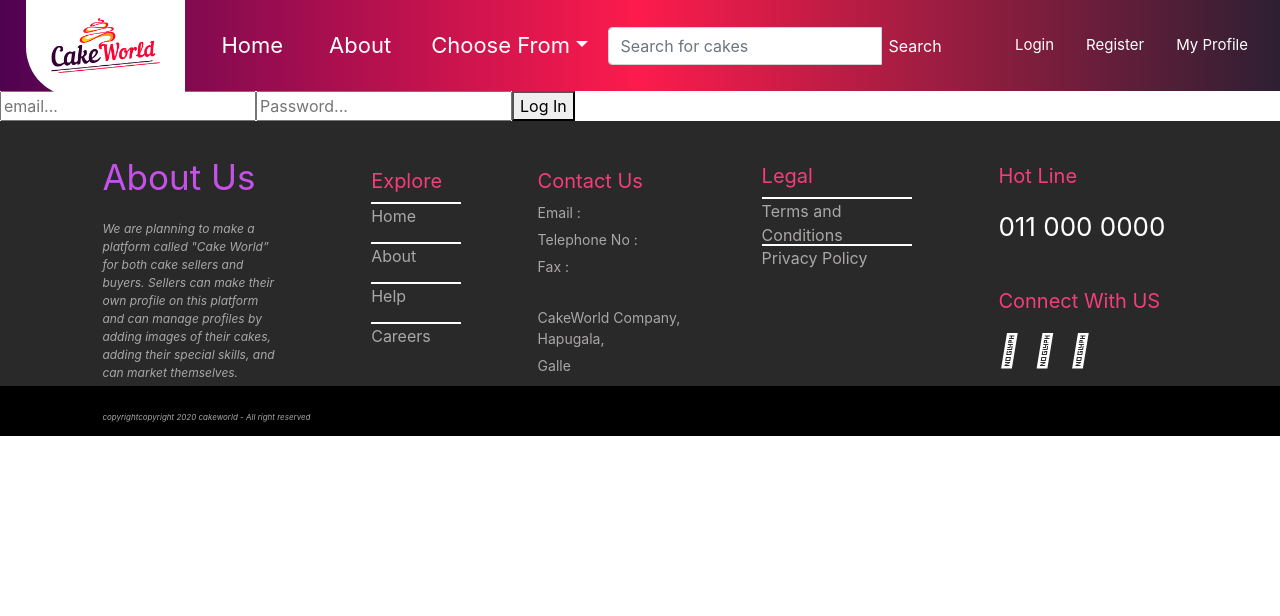
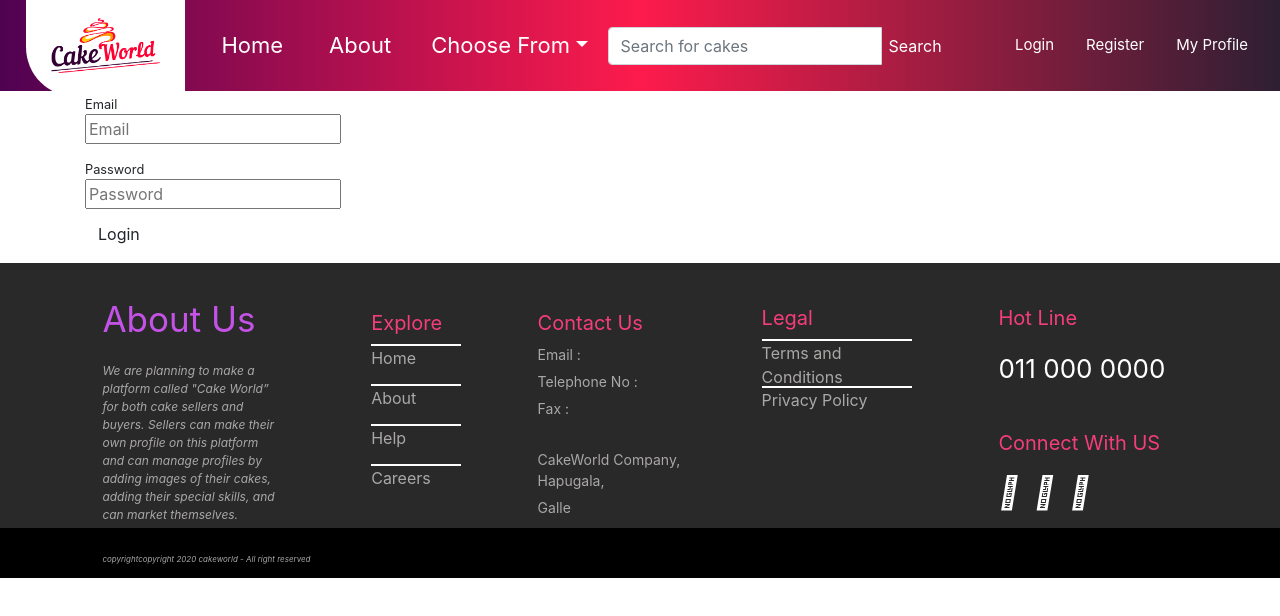
Before and after one commit to dumindack/Front_End, a React (Create React App) app: page /Login in a window 1280 px wide. Shown: the top 616 px of the page. Built offline with nearby package versions, Linux system fonts and the light colour scheme.

Commit message:
Update Login

```diff
--- /dev/null
+++ b/src/Actions/Auth.js
@@ -0,0 +1,23 @@
+import axois from 'axios';
+
+export const login = async (email, password) => {
+    const config = {
+        headers: { "Content-Type": "application/json" }
+    };
+
+    const body = JSON.stringify({ email, password });
+
+    try {
+         await axois.post("https://localhost:44305/api/Buyers/login", body, config)
+         .then(res => {return res.status});
+
+
+
+    } catch (error) {
+        alert(" Please Check your Email and Password again");
+        console.log(error);
+
+    }
+
+
+};
--- a/src/components/Login.js
+++ b/src/components/Login.js
@@ -1,35 +1,75 @@
-import React, { Component } from 'react'
-import App from '../App'
+import React, { Fragment, useState } from "react";
+import { Link } from "react-router-dom";
+import { Route,Router} from "react-router-dom";
+import { login } from '../Actions/Auth';
+import ReactDOM from 'react-dom'
+
+const Login = () => {
+  const [formData, setFromData] = useState(
+      {
+          email: '',
+          password: '',
+      }
+  );
+
+  const { email, password } = formData;
+
+  const onChange = e => setFromData({ ...formData, [e.target.name]: e.target.value })
+
+  const onSubmit = async e => {
+    e.preventDefault();
+
+    if (login(email, password)){
+      console.log("Place")
+
+
+        ReactDOM.render(
+        <Router>
+
+        </Router>
+
+      )
+
+    }
+
+
+};
 
 
 
-class Login extends React.Component {
-    state={
-        email:'',
-        pwd:''
-    }
+  return (
+    <Fragment>
+      <section className="container">
 
-    handleChange = (e) => {
-        const {name,value} = e.target
-        this.setState({[name]:value})
-    }
-
-    handleChange = (e) => {
-        e.preventDefault()
-    }
-    render(){
-        return(
-            <div>
-                <div>
-                 <form onSubmit = {this.handleSubmit}>
-                    <input type='email' name='email' placeholder='email...' required onChnage={this.handleChange} />
-                    <input type='Password' name='pwd' placeholder='Password...' required onChnage={this.handleChange}/>
-                    <button onSubmit={this.handleSubmit}>Log In</button>
-                 </form>
-                </div>
+       <form className="form"  onSubmit={e => onSubmit(e)}>
+          <div className="form-group">
+            <div className="form-group">
+              <small className="form-text"> Email</small>
+              <input
+                type="text"
+                placeholder="Email"
+                name="email"
+                value={email}
+                onChange={e => onChange(e)}
+              />
             </div>
-        )
-    }
-}
+          </div>
+          <div className="form-group">
+            <small className="form-text"> Password</small>
+            <input
+              type="password"
+              placeholder="Password"
+              name="password"
+              value={password}
+              onChange={e => onChange(e)}
+              minLength="6"
+            />
+          </div>
+          <input type="submit" className="btn" value="Login" />
+        </form>
+      </section>
+    </Fragment>
+  );
+};
 
 export default Login;
```
Also changed, not shown: 1 other file (tests, documents, lock files or other folders).
